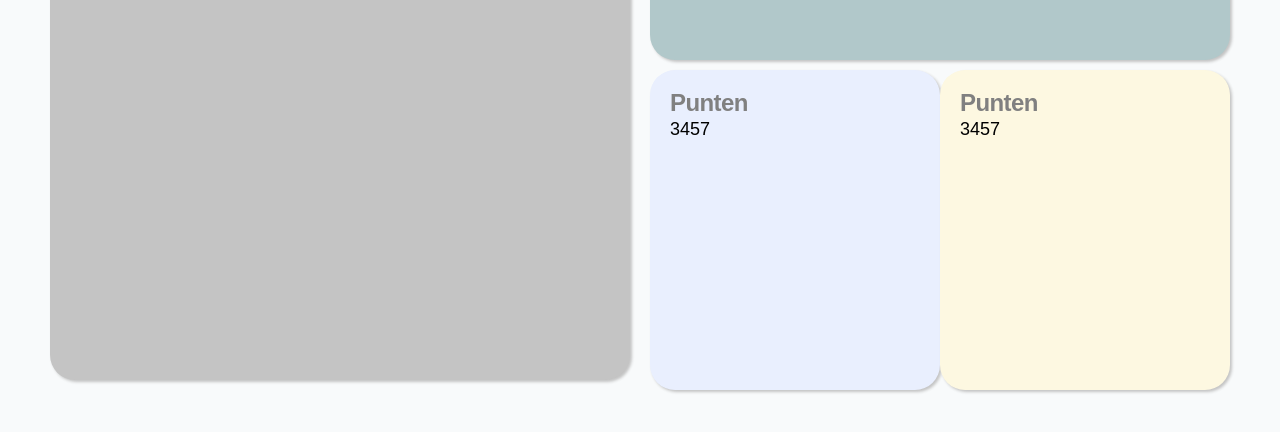
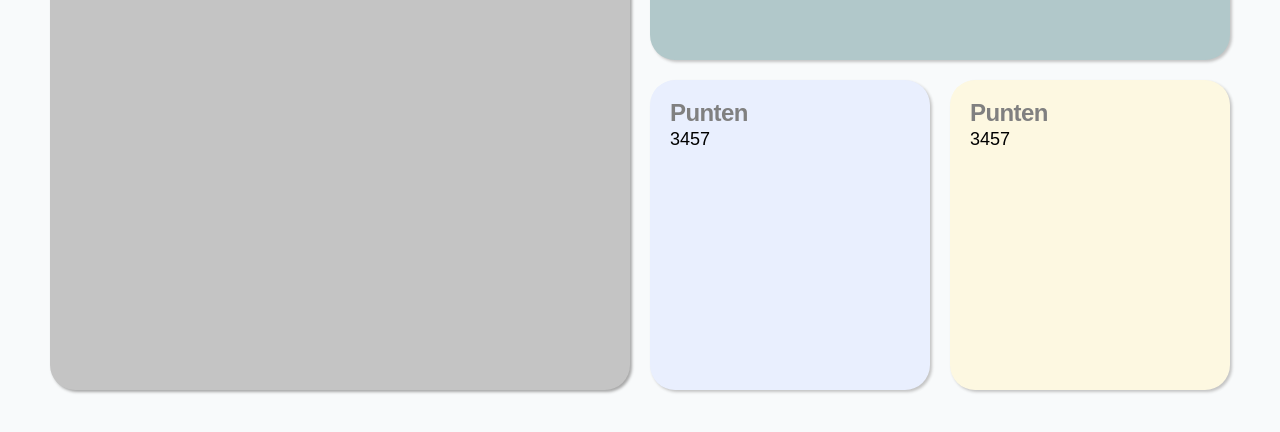
Before and after one commit to rikvermeulen/SmartLiving, a React (Create React App) app: page / in a window 1280 px wide. Shown: the part 350-782 px from the top of the page. Built offline with nearby package versions, Linux system fonts and the light colour scheme.

Commit message:
fix lay-out again

```diff
--- a/src/sass/layout/tiles.scss
+++ b/src/sass/layout/tiles.scss
@@ -10,11 +10,11 @@
         width: 100%;
         background-color: #c4c4c4;
         color: #fff;
-        height: 80vh;
+        height: calc(80vh + 10px);
         border-radius: 25px;
-        -webkit-box-shadow: 2px 2px 3px 0px #c3c3c3;  /* Safari 3-4, iOS 4.0.2 - 4.2, Android 2.3+ */
-        -moz-box-shadow:    2px 2px 3px 0px #c3c3c3;  /* Firefox 3.5 - 3.6 */
-        box-shadow:         2px 2px 3px 0px #c3c3c3;  /* Opera 10.5, IE 9, Firefox 4+, Chrome 6+, iOS 5 */
+        -webkit-box-shadow: 2px 2px 3px 0px #a7a7a7;  /* Safari 3-4, iOS 4.0.2 - 4.2, Android 2.3+ */
+        -moz-box-shadow:    2px 2px 3px 0px #a7a7a7;  /* Firefox 3.5 - 3.6 */
+        box-shadow: 2px 2px 3px 0px #a7a7a7;  /* Opera 10.5, IE 9, Firefox 4+, Chrome 6+, iOS 5 */
 
         h2 {
             font-weight: bold;
@@ -47,8 +47,8 @@
     .tile4x4 {
         padding: 20px;
         display: inline-block;
-        width: 50%;
-        height: 40vh;
+        width: calc(50% - 10px);
+        height: calc(40vh - 10px);
         border-radius: 25px;
         flex:1 1 auto;
 
@@ -66,10 +66,12 @@
     #tile4x4Left {
         padding-right: 5px;
         background-color: #e9effe;
+        margin-right: 10px;
     }
 
     #tile4x4Right {
         background-color: #fdf8e1;
+        margin-left: 10px;
     }
 }
 
@@ -80,5 +82,9 @@
 #tilesContainerRight {
     padding-left: 10px;
     flex: 1;
+
+    .tilesInnerContainer:nth-child(2) {
+        padding-top: 10px;
+      }
 }
 }
```
Also changed, not shown: 1 other file (tests, documents, lock files or other folders).
